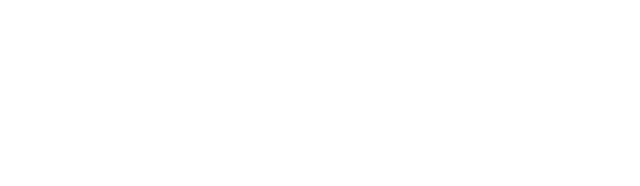
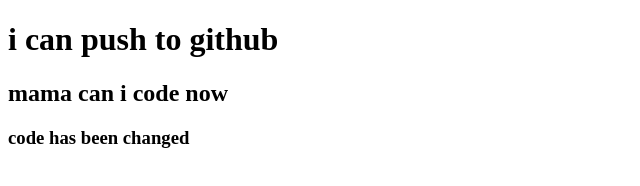
Before and after one commit to Kamruzzamanmamun/my-third-repo, a plain HTML site: page index.html in a window 1280 px wide. Shown: the whole page, without its empty margins (0-640 px from the left). Drawn offline with Linux system fonts and the light colour scheme.

Commit message:
added header

```diff
--- a/index.html
+++ b/index.html
@@ -7,6 +7,8 @@
     <title>my third github repo</title>
 </head>
 <body>
-
+    <h1>i can push to github</h1>
+    <h2>mama can i code now</h2>
+    <h3>code has been changed</h3>
 </body>
 </html>
```
